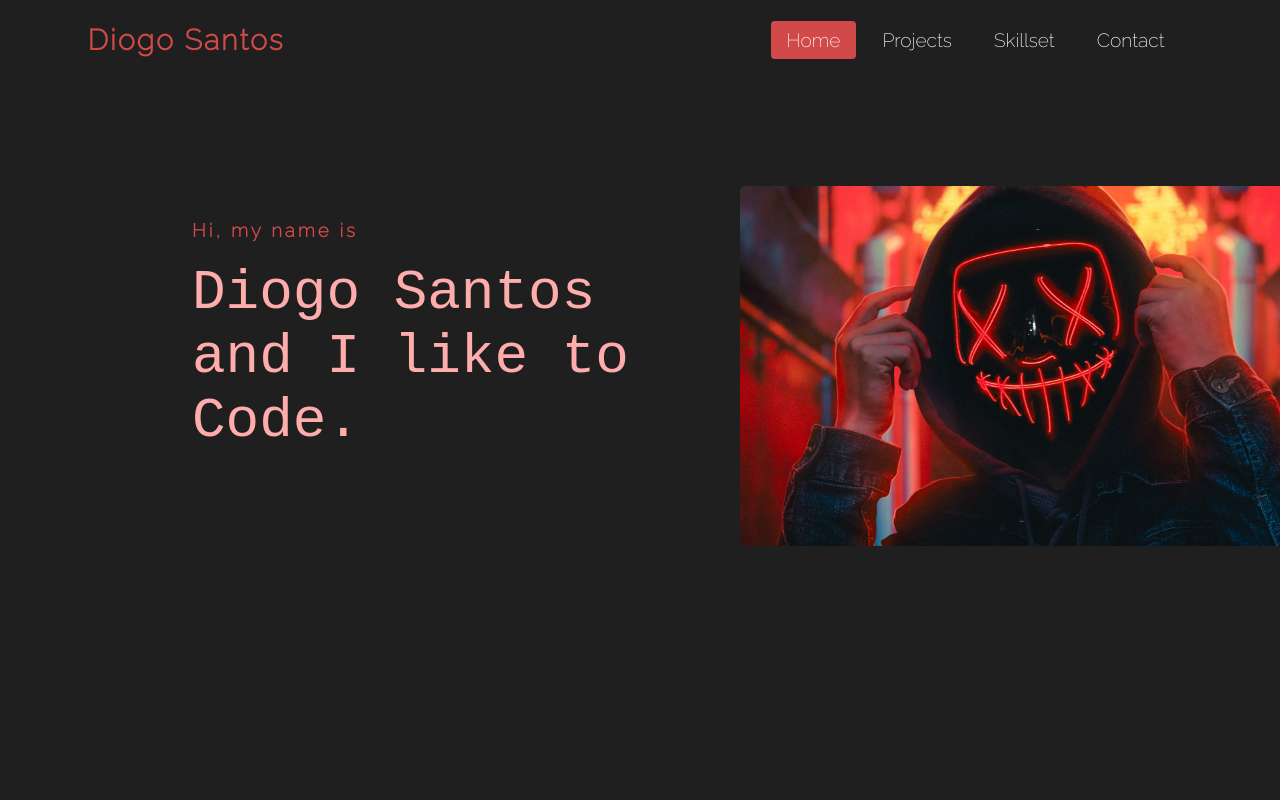
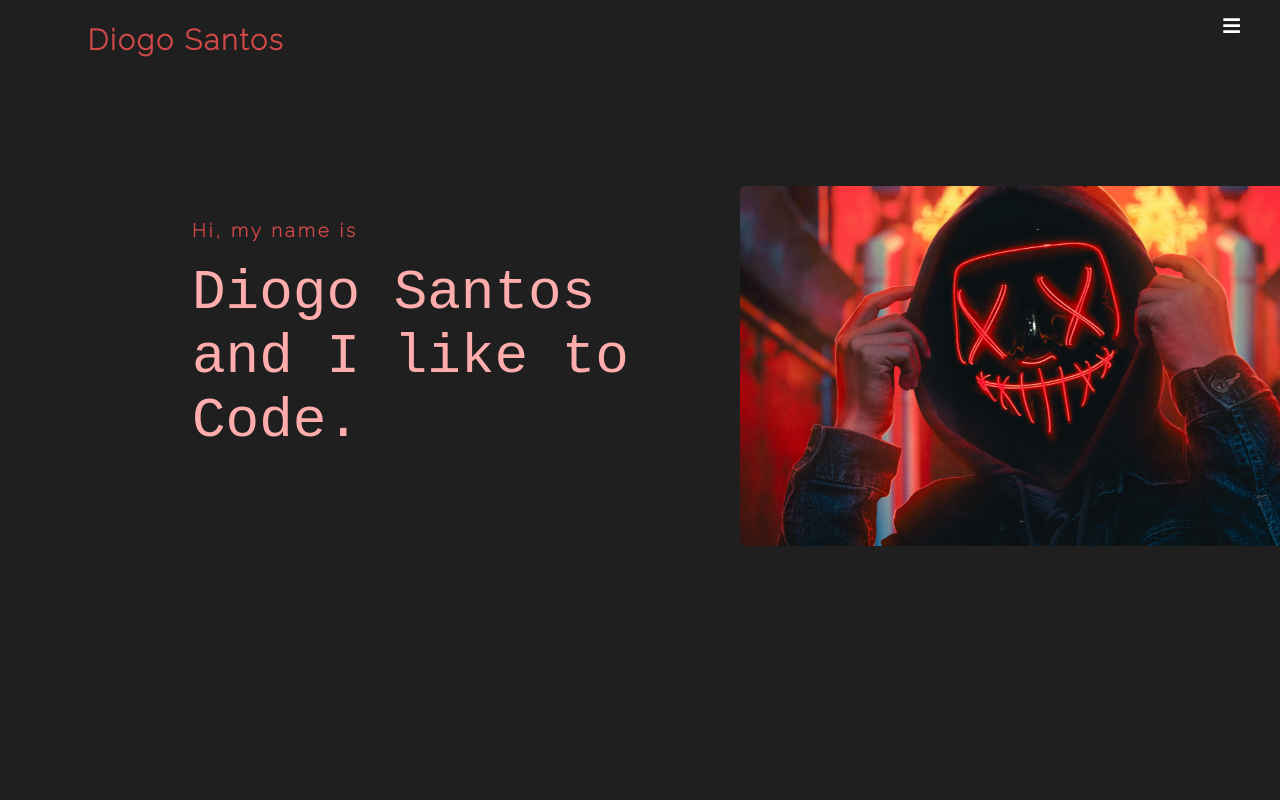
Before and after one commit to diogodeese/Portfolio, a React (Create React App) app: page / in a window 1280 px wide. Shown: the top 800 px of the page. Built offline with nearby package versions, Linux system fonts and the light colour scheme.

Commit message:
Navbar Media

```diff
--- a/src/components/Navbar/Navbar.css
+++ b/src/components/Navbar/Navbar.css
@@ -41,9 +41,34 @@
   cursor: pointer;
 }
 
-.Navbar .active {
+.Navbar .Active {
   background-color: #d14949;
   color: #ffffff;
   border-radius: 4px;
   transition: all 0.4s ease-out;
 }
+
+.Mobile-menu-icon {
+  position: absolute;
+  right: 1rem;
+  top: 1rem;
+  width: 4rem;
+  cursor: pointer;
+  display: none;
+  outline: none;
+}
+
+.Close-nav-menu {
+  display: none;
+}
+
+@media only screen and (max-width: 1280px) {
+  .Mobile-menu-icon {
+    display: block;
+  }
+
+  .Navbar-links {
+    transition: 0.3s ease transform;
+    display: none;
+  }
+}
--- a/src/components/Navbar/Navbar.js
+++ b/src/components/Navbar/Navbar.js
@@ -1,5 +1,6 @@
 import React, { Component } from "react";
 import { Link } from "react-scroll";
+import { FaBars, FaChevronUp } from "react-icons/fa";
 import "./Navbar.css";
 
 class Navbar extends Component {
@@ -41,9 +42,18 @@ class Navbar extends Component {
         }}
       >
         <h1 className="Navbar-title">Diogo Santos</h1>
+
         <div className="Navbar-menu">
+          <div className="Mobile-menu-icon">
+            <FaBars style={{ color: "white" }} />
+          </div>
+
+          <div className="Close-nav-menu">
+            <FaChevronUp style={{ color: "white" }} />
+          </div>
+
           <Link
-            activeClass="active"
+            activeClass="Active"
             to="home"
             spy={true}
             smooth={true}
@@ -65,7 +75,7 @@ class Navbar extends Component {
             Projects
           </Link>
           <Link
-            activeClass="active"
+            activeClass="Active"
             to="skillset"
             spy={true}
             smooth={true}
@@ -76,7 +86,7 @@ class Navbar extends Component {
             Skillset
           </Link>
           <Link
-            activeClass="active"
+            activeClass="Active"
             to="contact"
             spy={true}
             smooth={true}
```
